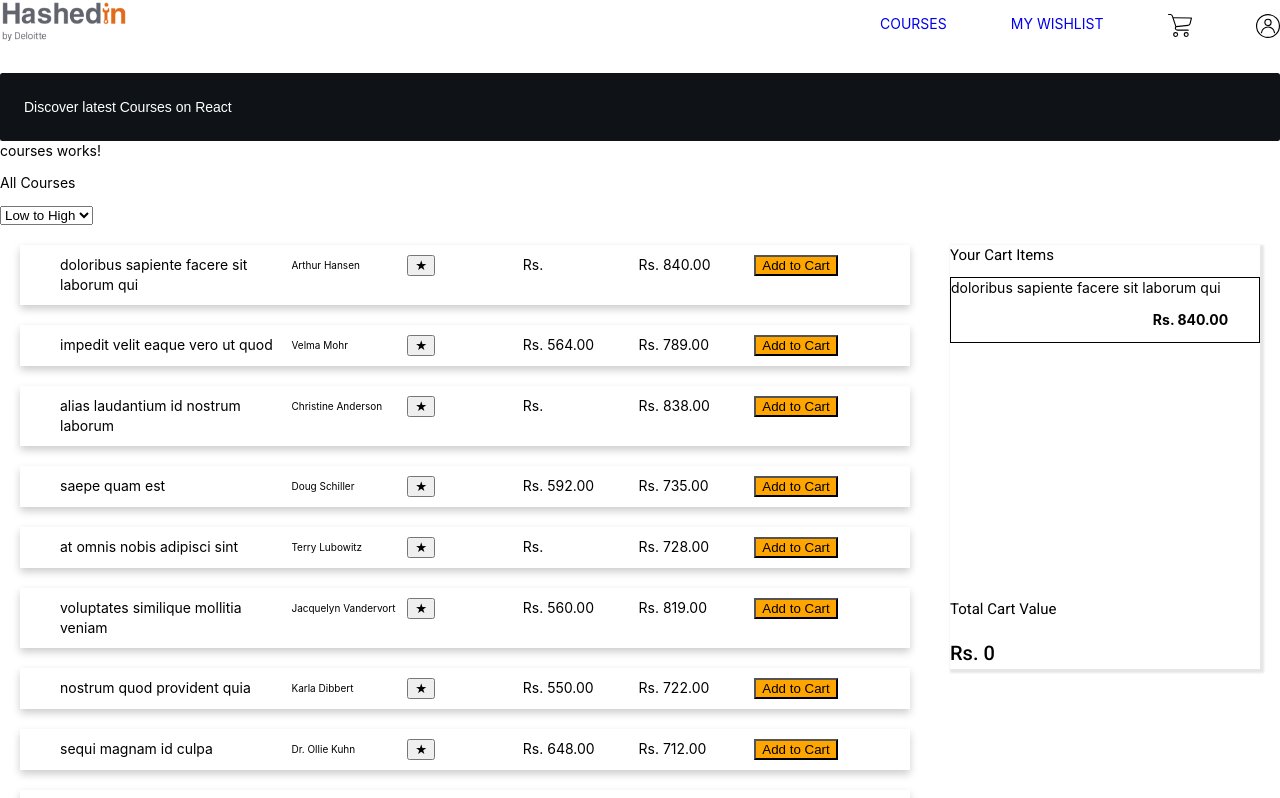
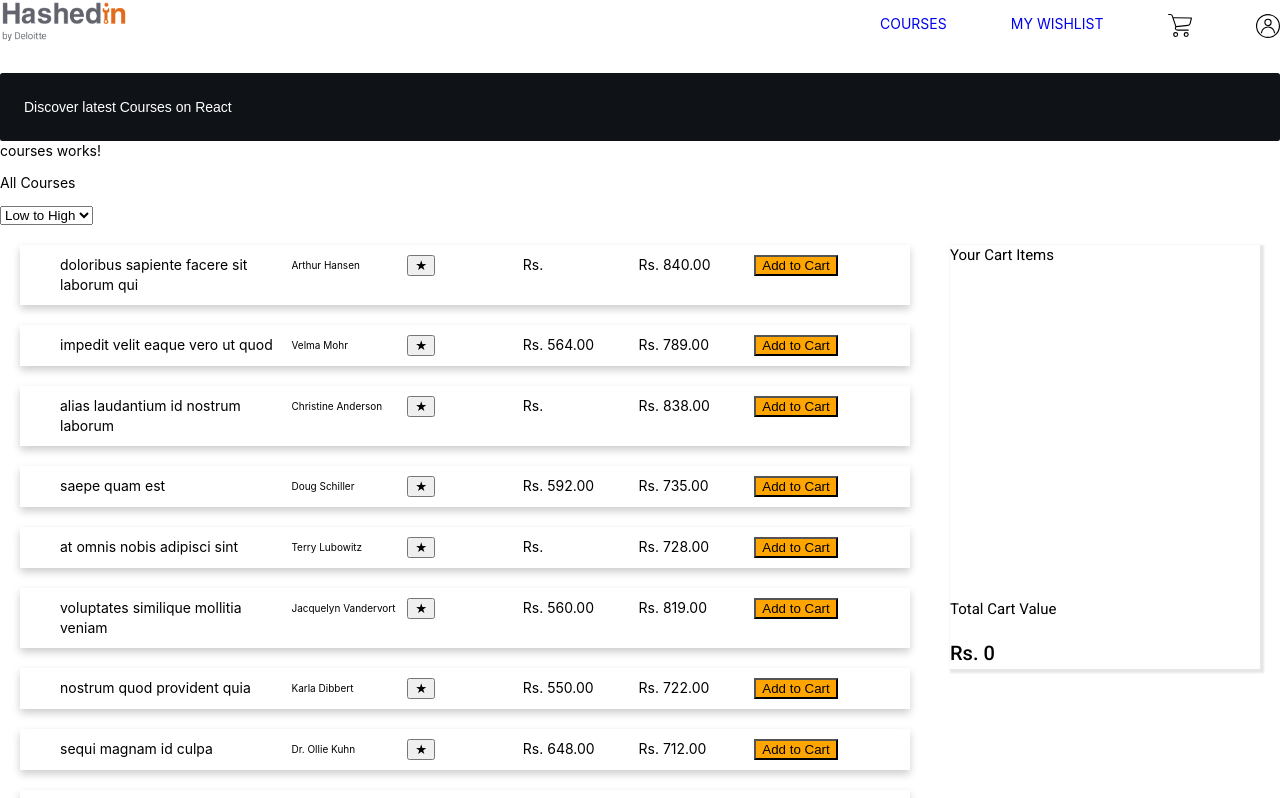
Before and after one commit to adityabros/course-hash, an Angular app in the folder course-hash/: page / in a window 1280 px wide. Shown: the top 798 px of the page. Built offline with nearby package versions, Linux system fonts and the light colour scheme.

Commit message:
Item Already exists feature

```diff
--- a/course-hash/src/app/shop/body/common/cart-tray/cart-tray.component.html
+++ b/course-hash/src/app/shop/body/common/cart-tray/cart-tray.component.html
@@ -16,4 +16,5 @@
   </div>
   <div></div>
   <div></div>
+
 </div>
--- a/course-hash/src/app/shop/body/common/courses-items/courses-items.component.ts
+++ b/course-hash/src/app/shop/body/common/courses-items/courses-items.component.ts
@@ -20,8 +20,17 @@ export class CoursesItemsComponent implements OnInit {
 
   add_to_cart(id_of_item:string){
       console.log(id_of_item);
+      var n = this.cart_service.cart_items.length;
+      for(var i =0;i<n;i++){
+        let curr_item = this.cart_service.cart_items[i];
+        if(curr_item.id == parseInt(id_of_item)){
+          alert("Item Already Exists");
+          return;
+        }
+      }
       this.cart_service.cart_items.push(this.courses[parseInt(id_of_item)-1])
       this.cart_service.changed();
+      alert("Item Successfully added in Cart");
   }
 
   add_wishlist(id_of_item:string){
--- a/course-hash/src/app/shop/body/common/current-cart.service.ts
+++ b/course-hash/src/app/shop/body/common/current-cart.service.ts
@@ -14,21 +14,5 @@ export class CurrentCartService {
   }
 
 
-  cart_items:any = [
-    {
-
-        "tags": [
-          "accusantium",
-          "suscipit",
-          "adipisci"
-      ],
-      "details": "Incidunt enim veniam. Id fugit odit ipsam et iusto esse est dignissimos eum. Totam ut est nobis consequatur aut consequuntur. Et nesciunt tempore. Eius blanditiis et minima adipisci est dolorum itaque omnis quidem.\n \rInventore vel aperiam necessitatibus consequuntur tempora est est repudiandae quas. Quis natus eos accusantium eaque quaerat tempora suscipit sed. Deserunt voluptatem eius consequatur reiciendis quisquam iure. Totam aut odit eum incidunt suscipit.\n \rEum ut neque et molestiae vel repellat rerum distinctio tempora. Mollitia doloremque nisi nemo eum. Est voluptate aut perferendis consequatur et et. Natus qui voluptatem quia.",
-      "description": "Tempore sed unde laboriosam qui consequatur rem.",
-      "discounted_price": null,
-      "actual_price": "840.00",
-      "author": "Arthur Hansen",
-      "title": "doloribus sapiente facere sit laborum qui",
-      "id": "1"
-    }
-  ]
+  cart_items:any = [];
 }
```
